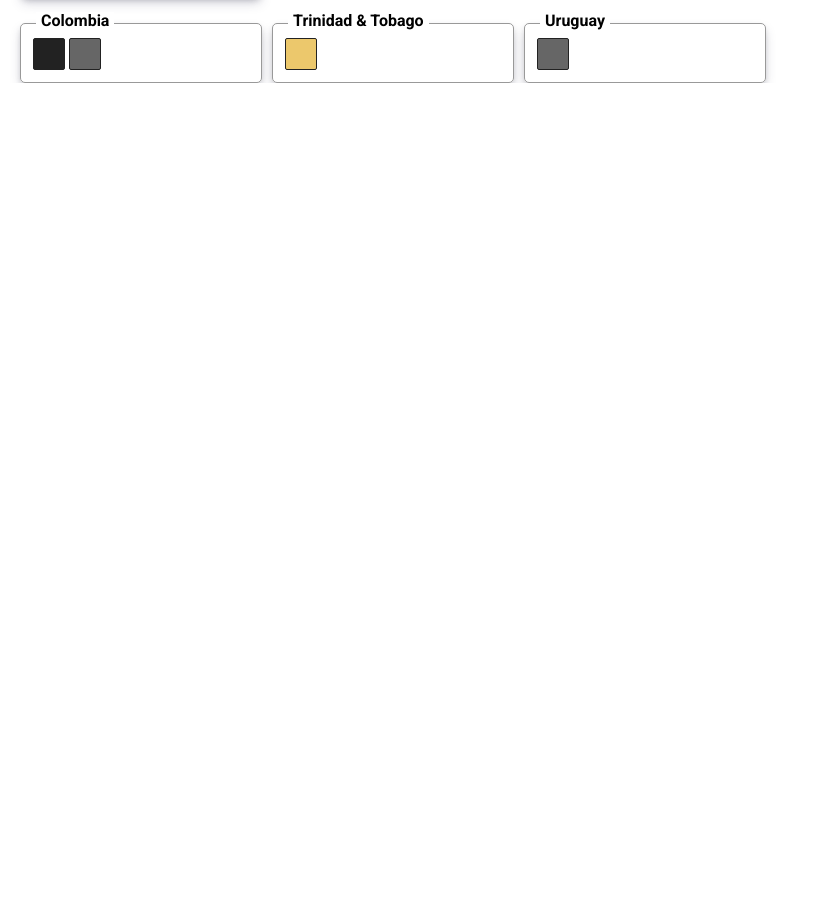
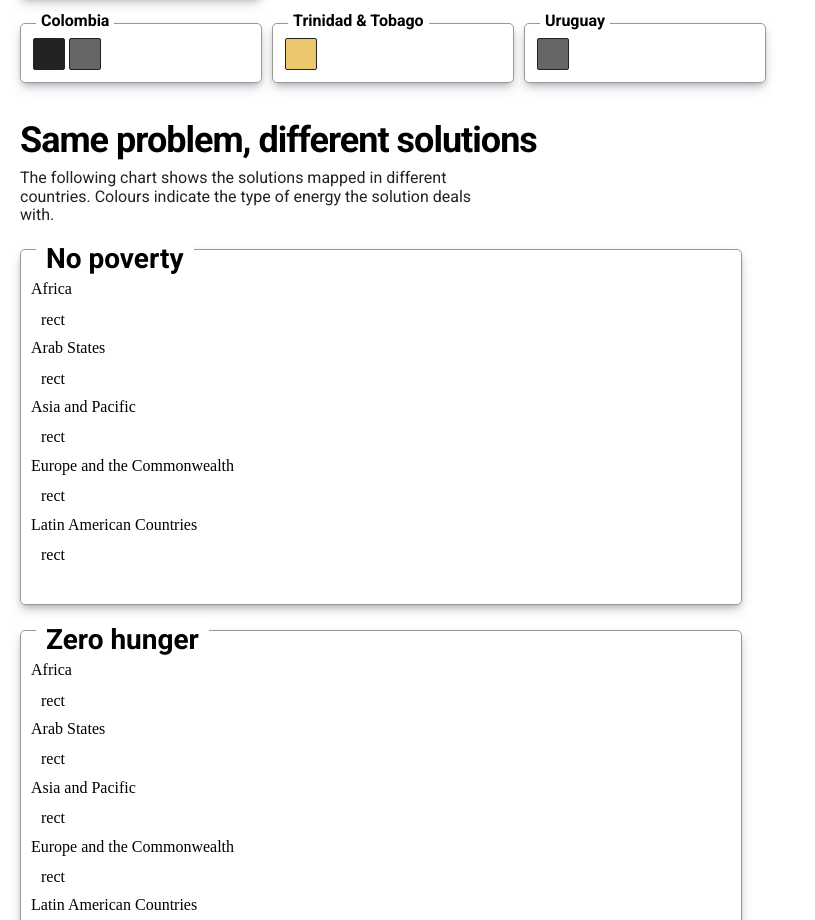
Before and after one commit to schubert-da/undp, a Svelte app: page / in a window 1280 px wide. Shown: the part 3005-3925 px from the top of the page, without its empty margins (0-815 px from the left). Before the commit the page ends 3088 px from the top, so only its background shows below. Built offline with nearby package versions, Linux system fonts and the light colour scheme.

Commit message:
added sdg components

```diff
--- a/data/sdg_data.js
+++ b/data/sdg_data.js
@@ -1,6 +1,6 @@
 export let sdgData = [{
         "sdg": 1,
-        "rb": "Regional Bureau for Africa",
+        "rb": "Africa",
         "Household application": 0.3,
         "Other": 0.1,
         "Renewable general": 0.2,
@@ -10,7 +10,7 @@ export let sdgData = [{
     },
     {
         "sdg": 1,
-        "rb": "Regional Bureau for Arab States",
+        "rb": "Arab States",
         "Household application": 0,
         "Other": 0,
         "Renewable general": 0.25,
@@ -20,7 +20,7 @@ export let sdgData = [{
     },
     {
         "sdg": 1,
-        "rb": "Regional Bureau for Asia and Pacific",
+        "rb": "Asia and Pacific",
         "Household application": 0.25,
         "Other": 0,
         "Renewable general": 0.25,
@@ -30,7 +30,7 @@ export let sdgData = [{
     },
     {
         "sdg": 1,
-        "rb": "Regional Bureau for Europe and the Commonwealth of Independent States",
+        "rb": "Europe and the Commonwealth",
         "Household application": 0.5,
         "Other": 0,
         "Renewable general": 0,
@@ -40,7 +40,7 @@ export let sdgData = [{
     },
     {
         "sdg": 1,
-        "rb": "Regional Bureau for Latin American Countries",
+        "rb": "Latin American Countries",
         "Household application": 0,
         "Other": 0.25,
         "Renewable general": 0.25,
@@ -50,7 +50,7 @@ export let sdgData = [{
     },
     {
         "sdg": 2,
-        "rb": "Regional Bureau for Africa",
+        "rb": "Africa",
         "Household application": 0.15384615384615385,
         "Other": 0,
         "Renewable general": 0.07692307692307693,
@@ -60,7 +60,7 @@ export let sdgData = [{
     },
     {
         "sdg": 2,
-        "rb": "Regional Bureau for Arab States",
+        "rb": "Arab States",
         "Household application": 0,
         "Other": 0,
         "Renewable general": 0,
@@ -70,7 +70,7 @@ export let sdgData = [{
     },
     {
         "sdg": 2,
-        "rb": "Regional Bureau for Asia and Pacific",
+        "rb": "Asia and Pacific",
         "Household application": 0.5,
         "Other": 0.125,
         "Renewable general": 0.125,
@@ -80,7 +80,7 @@ export let sdgData = [{
     },
     {
         "sdg": 2,
-        "rb": "Regional Bureau for Europe and the Commonwealth of Independent States",
+        "rb": "Europe and the Commonwealth",
         "Household application": 0.5,
         "Other": 0,
         "Renewable general": 0,
@@ -90,7 +90,7 @@ export let sdgData = [{
     },
     {
         "sdg": 2,
-        "rb": "Regional Bureau for Latin American Countries",
+        "rb": "Latin American Countries",
         "Household application": 0.5,
         "Other": 0,
         "Renewable general": 0.5,
@@ -100,7 +100,7 @@ export let sdgData = [{
     },
     {
         "sdg": 3,
-        "rb": "Regional Bureau for Africa",
+        "rb": "Africa",
         "Household application": 0.4444444444444444,
         "Other": 0,
         "Renewable general": 0,
@@ -110,7 +110,7 @@ export let sdgData = [{
     },
     {
         "sdg": 3,
-        "rb": "Regional Bureau for Arab States",
+        "rb": "Arab States",
         "Household application": 0,
         "Other": 0,
         "Renewable general": 0,
@@ -120,7 +120,7 @@ export let sdgData = [{
     },
     {
         "sdg": 3,
-        "rb": "Regional Bureau for Asia and Pacific",
+        "rb": "Asia and Pacific",
         "Household application": 0.3333333333333333,
         "Other": 0.16666666666666666,
         "Renewable general": 0,
@@ -130,7 +130,7 @@ export let sdgData = [{
     },
     {
         "sdg": 3,
-        "rb": "Regional Bureau for Europe and the Commonwealth of Independent States",
+        "rb": "Europe and the Commonwealth",
         "Household application": 0,
         "Other": 0,
         "Renewable general": 0,
@@ -140,7 +140,7 @@ export let sdgData = [{
     },
     {
         "sdg": 3,
-        "rb": "Regional Bureau for Latin American Countries",
+        "rb": "Latin American Countries",
         "Household application": 0.2,
         "Other": 0.1,
         "Renewable general": 0.4,
@@ -150,7 +150,7 @@ export let sdgData = [{
     },
     {
         "sdg": 4,
-        "rb": "Regional Bureau for Africa",
+        "rb": "Africa",
         "Household application": 0.6666666666666666,
         "Other": 0,
         "Renewable general": 0.3333333333333333,
@@ -160,7 +160,7 @@ export let sdgData = [{
     },
     {
         "sdg": 4,
-        "rb": "Regional Bureau for Arab States",
+        "rb": "Arab States",
         "Household application": 0,
         "Other": 0,
         "Renewable general": 1,
@@ -170,7 +170,7 @@ export let sdgData = [{
     },
     {
         "sdg": 4,
-        "rb": "Regional Bureau for Asia and Pacific",
+        "rb": "Asia and Pacific",
         "Household application": 0,
         "Other": 1,
         "Renewable general": 0,
@@ -180,7 +180,7 @@ export let sdgData = [{
     },
     {
         "sdg": 4,
-        "rb": "Regional Bureau for Latin American Countries",
+        "rb": "Latin American Countries",
         "Household application": 0,
         "Other": 0,
         "Renewable general": 0.75,
@@ -190,7 +190,7 @@ export let sdgData = [{
     },
     {
         "sdg": 5,
-        "rb": "Regional Bureau for Africa",
+        "rb": "Africa",
         "Household application": 0.6,
         "Other": 0,
         "Renewable general": 0,
@@ -200,7 +200,7 @@ export let sdgData = [{
     },
     {
         "sdg": 5,
-        "rb": "Regional Bureau for Arab States",
+        "rb": "Arab States",
         "Household application": 0,
         "Other": 0,
         "Renewable general": 0,
@@ -210,7 +210,7 @@ export let sdgData = [{
     },
     {
         "sdg": 5,
-        "rb": "Regional Bureau for Asia and Pacific",
+        "rb": "Asia and Pacific",
         "Household application": 0,
         "Other": 1,
         "Renewable general": 0,
@@ -220,7 +220,7 @@ export let sdgData = [{
     },
     {
         "sdg": 5,
-        "rb": "Regional Bureau for Latin American Countries",
+        "rb": "Latin American Countries",
         "Household application": 0,
         "Other": 0,
         "Renewable general": 0.6666666666666666,
@@ -230,7 +230,7 @@ export let sdgData = [{
     },
     {
         "sdg": 6,
-        "rb": "Regional Bureau for Africa",
+        "rb": "Africa",
         "Household application": 0,
         "Other": 0.5,
         "Renewable general": 0,
@@ -240,7 +240,7 @@ export let sdgData = [{
     },
     {
         "sdg": 6,
-        "rb": "Regional Bureau for Arab States",
+        "rb": "Arab States",
         "Household application": 0,
         "Other": 0,
         "Renewable general": 0,
@@ -250,7 +250,7 @@ export let sdgData = [{
     },
     {
         "sdg": 6,
-        "rb": "Regional Bureau for Asia and Pacific",
+        "rb": "Asia and Pacific",
         "Household application": 0,
         "Other": 0.3333333333333333,
         "Renewable general": 0,
@@ -260,7 +260,7 @@ export let sdgData = [{
     },
     {
         "sdg": 6,
-        "rb": "Regional Bureau for Europe and the Commonwealth of Independent States",
+        "rb": "Europe and the Commonwealth",
         "Household application": 0,
         "Other": 1,
         "Renewable general": 0,
@@ -270,7 +270,7 @@ export let sdgData = [{
     },
     {
         "sdg": 6,
-        "rb": "Regional Bureau for Latin American Countries",
+        "rb": "Latin American Countries",
         "Household application": 0.25,
         "Other": 0.25,
         "Renewable general": 0,
@@ -280,7 +280,7 @@ export let sdgData = [{
     },
     {
         "sdg": 7,
-        "rb": "Regional Bureau for Africa",
+        "rb": "Africa",
         "Household application": 0.3516483516483517,
         "Other": 0.025641025641025644,
         "Renewable general": 0.13186813186813187,
@@ -290,7 +290,7 @@ export let sdgData = [{
     },
     {
         "sdg": 7,
-        "rb": "Regional Bureau for Arab States",
+        "rb": "Arab States",
         "Household application": 0.2222222222222222,
         "Other": 0.05555555555555555,
         "Renewable general": 0.1111111111111111,
@@ -300,7 +300,7 @@ export let sdgData = [{
     },
     {
         "sdg": 7,
-        "rb": "Regional Bureau for Asia and Pacific",
+        "rb": "Asia and Pacific",
         "Household application": 0.45454545454545453,
         "Other": 0.05113636363636363,
         "Renewable general": 0.056818181818181816,
@@ -310,7 +310,7 @@ export let sdgData = [{
     },
     {
         "sdg": 7,
-        "rb": "Regional Bureau for Europe and the Commonwealth of Independent States",
+        "rb": "Europe and the Commonwealth",
         "Household application": 1,
         "Other": 0,
         "Renewable general": 0,
@@ -320,7 +320,7 @@ export let sdgData = [{
     },
     {
         "sdg": 7,
-        "rb": "Regional Bureau for Latin American Countries",
+        "rb": "Latin American Countries",
         "Household application": 0.20987654320987653,
         "Other": 0.018518518518518517,
         "Renewable general": 0.18518518518518517,
@@ -330,7 +330,7 @@ export let sdgData = [{
     },
     {
         "sdg": 8,
-        "rb": "Regional Bureau for Africa",
+        "rb": "Africa",
         "Household application": 0,
         "Other": 0,
         "Renewable general": 0.2727272727272727,
@@ -340,7 +340,7 @@ export let sdgData = [{
     },
     {
         "sdg": 8,
-        "rb": "Regional Bureau for Arab States",
+        "rb": "Arab States",
         "Household application": 0,
         "Other": 0,
         "Renewable general": 0,
@@ -350,7 +350,7 @@ export let sdgData = [{
     },
     {
         "sdg": 8,
-        "rb": "Regional Bureau for Asia and Pacific",
+        "rb": "Asia and Pacific",
         "Household application": 0.3333333333333333,
         "Other": 0,
         "Renewable general": 0,
@@ -360,7 +360,7 @@ export let sdgData = [{
     },
     {
         "sdg": 8,
-        "rb": "Regional Bureau for Europe and the Commonwealth of Independent States",
+        "rb": "Europe and the Commonwealth",
         "Household application": 1,
         "Other": 0,
         "Renewable general": 0,
@@ -370,7 +370,7 @@ export let sdgData = [{
     },
     {
         "sdg": 8,
-        "rb": "Regional Bureau for Latin American Countries",
+        "rb": "Latin American Countries",
         "Household application": 0,
         "Other": 0.2,
         "Renewable general": 0.6,
@@ -380,7 +380,7 @@ export let sdgData = [{
     },
     {
         "sdg": 9,
-        "rb": "Regional Bureau for Africa",
+        "rb": "Africa",
         "Household application": 0.32432432432432434,
         "Other": 0.02702702702702703,
         "Renewable general": 0.2702702702702703,
@@ -390,7 +390,7 @@ export let sdgData = [{
     },
     {
         "sdg": 9,
-        "rb": "Regional Bureau for Arab States",
+        "rb": "Arab States",
         "Household application": 0.3333333333333333,
         "Other": 0,
         "Renewable general": 0.6666666666666666,
@@ -400,7 +400,7 @@ export let sdgData = [{
     },
     {
         "sdg": 9,
-        "rb": "Regional Bureau for Asia and Pacific",
+        "rb": "Asia and Pacific",
         "Household application": 0.23809523809523808,
         "Other": 0.09523809523809523,
         "Renewable general": 0,
@@ -410,7 +410,7 @@ export let sdgData = [{
     },
     {
         "sdg": 9,
-        "rb": "Regional Bureau for Europe and the Commonwealth of Independent States",
+        "rb": "Europe and the Commonwealth",
         "Household application": 0.6666666666666666,
         "Other": 0.3333333333333333,
         "Renewable general": 0,
@@ -420,7 +420,7 @@ export let sdgData = [{
     },
     {
         "sdg": 9,
-        "rb": "Regional Bureau for Latin American Countries",
+        "rb": "Latin American Countries",
         "Household application": 0.1724137931034483,
         "Other": 0.04597701149425287,
         "Renewable general": 0.1724137931034483,
@@ -430,7 +430,7 @@ export let sdgData = [{
     },
     {
         "sdg": 10,
-        "rb": "Regional Bureau for Africa",
+        "rb": "Africa",
         "Household application": 0.25,
         "Other": 0.125,
         "Renewable general": 0.25,
@@ -440,7 +440,7 @@ export let sdgData = [{
     },
     {
         "sdg": 10,
-        "rb": "Regional Bureau for Arab States",
+        "rb": "Arab States",
         "Household application": 0.5,
         "Other": 0,
         "Renewable general": 0,
@@ -450,7 +450,7 @@ export let sdgData = [{
     },
     {
         "sdg": 10,
-        "rb": "Regional Bureau for Asia and Pacific",
+        "rb": "Asia and Pacific",
         "Household application": 0,
         "Other": 0,
         "Renewable general": 0,
@@ -460,7 +460,7 @@ export let sdgData = [{
     },
     {
         "sdg": 10,
-        "rb": "Regional Bureau for Latin American Countries",
+        "rb": "Latin American Countries",
         "Household application": 0.23809523809523808,
         "Other": 0,
         "Renewable general": 0.09523809523809523,
@@ -470,7 +470,7 @@ export let sdgData = [{
     },
     {
         "sdg": 11,
-        "rb": "Regional Bureau for Africa",
+        "rb": "Africa",
         "Household application": 0.25925925925925924,
         "Other": 0.05555555555555555,
         "Renewable general": 0.37037037037037035,
@@ -480,7 +480,7 @@ export let sdgData = [{
     },
     {
         "sdg": 11,
-        "rb": "Regional Bureau for Arab States",
+        "rb": "Arab States",
         "Household application": 0,
         "Other": 0,
         "Renewable general": 1,
@@ -490,7 +490,7 @@ export let sdgData = [{
     },
     {
         "sdg": 11,
-        "rb": "Regional Bureau for Asia and Pacific",
+        "rb": "Asia and Pacific",
         "Household application": 0.12121212121212122,
         "Other": 0.045454545454545456,
         "Renewable general": 0.12121212121212122,
@@ -500,7 +500,7 @@ export let sdgData = [{
     },
     {
         "sdg": 11,
-        "rb": "Regional Bureau for Europe and the Commonwealth of Independent States",
+        "rb": "Europe and the Commonwealth",
         "Household application": 0.25,
         "Other": 0,
         "Renewable general": 0.5,
@@ -510,7 +510,7 @@ export let sdgData = [{
     },
     {
         "sdg": 11,
-        "rb": "Regional Bureau for Latin American Countries",
+        "rb": "Latin American Countries",
         "Household application": 0.21621621621621623,
         "Other": 0.05405405405405406,
         "Renewable general": 0.21621621621621623,
@@ -520,7 +520,7 @@ export let sdgData = [{
     },
     {
         "sdg": 12,
-        "rb": "Regional Bureau for Africa",
+        "rb": "Africa",
         "Household application": 0.4857142857142857,
         "Other": 0.04285714285714286,
         "Renewable general": 0.05714285714285714,
@@ -530,7 +530,7 @@ export let sdgData = [{
     },
     {
         "sdg": 12,
-        "rb": "Regional Bureau for Arab States",
+        "rb": "Arab States",
         "Household application": 0.2,
         "Other": 0.1,
         "Renewable general": 0.1,
@@ -540,7 +540,7 @@ export let sdgData = [{
     },
     {
         "sdg": 12,
-        "rb": "Regional Bureau for Asia and Pacific",
+        "rb": "Asia and Pacific",
         "Household application": 0,
         "Other": 0.09090909090909091,
         "Renewable general": 0,
@@ -550,7 +550,7 @@ export let sdgData = [{
     },
     {
         "sdg": 12,
-        "rb": "Regional Bureau for Latin American Countries",
+        "rb": "Latin American Countries",
         "Household application": 0.3076923076923077,
         "Other": 0.07692307692307693,
         "Renewable general": 0.23076923076923078,
@@ -560,7 +560,7 @@ export let sdgData = [{
     },
     {
         "sdg": 13,
-        "rb": "Regional Bureau for Africa",
+        "rb": "Africa",
         "Household application": 0.375,
         "Other": 0.03125,
         "Renewable general": 0.10416666666666667,
@@ -570,7 +570,7 @@ export let sdgData = [{
     },
     {
         "sdg": 13,
-        "rb": "Regional Bureau for Arab States",
+        "rb": "Arab States",
         "Household application": 0,
         "Other": 0,
         "Renewable general": 0.4,
@@ -580,7 +580,7 @@ export let sdgData = [{
     },
     {
         "sdg": 13,
-        "rb": "Regional Bureau for Asia and Pacific",
+        "rb": "Asia and Pacific",
         "Household application": 0.10526315789473684,
         "Other": 0,
         "Renewable general": 0.10526315789473684,
@@ -590,7 +590,7 @@ export let sdgData = [{
     },
     {
         "sdg": 13,
-        "rb": "Regional Bureau for Europe and the Commonwealth of Independent States",
+        "rb": "Europe and the Commonwealth",
         "Household application": 0,
         "Other": 0,
         "Renewable general": 0.6666666666666666,
@@ -600,7 +600,7 @@ export let sdgData = [{
     },
     {
         "sdg": 13,
-        "rb": "Regional Bureau for Latin American Countries",
+        "rb": "Latin American Countries",
         "Household application": 0.16666666666666666,
         "Other": 0.08333333333333333,
         "Renewable general": 0.25,
@@ -610,7 +610,7 @@ export let sdgData = [{
     },
     {
         "sdg": 14,
-        "rb": "Regional Bureau for Africa",
+        "rb": "Africa",
         "Household application": 0,
         "Other": 1,
         "Renewable general": 0,
@@ -620,7 +620,7 @@ export let sdgData = [{
     },
     {
         "sdg": 14,
-        "rb": "Regional Bureau for Asia and Pacific",
+        "rb": "Asia and Pacific",
         "Household application": 0,
         "Other": 0,
         "Renewable general": 0,
@@ -630,7 +630,7 @@ export let sdgData = [{
     },
     {
         "sdg": 14,
-        "rb": "Regional Bureau for Latin American Countries",
+        "rb": "Latin American Countries",
         "Household application": 0,
         "Other": 0.5,
         "Renewable general": 0,
@@ -640,7 +640,7 @@ export let sdgData = [{
     },
     {
         "sdg": 15,
-        "rb": "Regional Bureau for Africa",
+        "rb": "Africa",
         "Household application": 1,
         "Other": 0,
         "Renewable general": 0,
@@ -650,7 +650,7 @@ export let sdgData = [{
     },
     {
         "sdg": 15,
-        "rb": "Regional Bureau for Arab States",
+        "rb": "Arab States",
         "Household application": 0,
         "Other": 0,
         "Renewable general": 0.5,
@@ -660,7 +660,7 @@ export let sdgData = [{
     },
     {
         "sdg": 15,
-        "rb": "Regional Bureau for Asia and Pacific",
+        "rb": "Asia and Pacific",
         "Household application": 0,
         "Other": 0,
         "Renewable general": 0.5,
@@ -670,7 +670,7 @@ export let sdgData = [{
     },
     {
         "sdg": 15,
-        "rb": "Regional Bureau for Europe and the Commonwealth of Independent States",
+        "rb": "Europe and the Commonwealth",
         "Household application": 0,
         "Other": 0,
         "Renewable general": 1,
@@ -680,7 +680,7 @@ export let sdgData = [{
     },
     {
         "sdg": 15,
-        "rb": "Regional Bureau for Latin American Countries",
+        "rb": "Latin American Countries",
         "Household application": 0,
         "Other": 0,
         "Renewable general": 0,
@@ -690,7 +690,7 @@ export let sdgData = [{
     },
     {
         "sdg": 16,
-        "rb": "Regional Bureau for Europe and the Commonwealth of Independent States",
+        "rb": "Europe and the Commonwealth",
         "Household application": 0,
         "Other": 0,
         "Renewable general": 1,
@@ -700,7 +700,7 @@ export let sdgData = [{
     },
     {
         "sdg": 17,
-        "rb": "Regional Bureau for Africa",
+        "rb": "Africa",
         "Household application": 0.5,
         "Other": 0,
         "Renewable general": 0,
@@ -710,7 +710,7 @@ export let sdgData = [{
     },
     {
         "sdg": 17,
-        "rb": "Regional Bureau for Asia and Pacific",
+        "rb": "Asia and Pacific",
         "Household application": 0,
         "Other": 0,
         "Renewable general": 1,
@@ -719,3 +719,23 @@ export let sdgData = [{
         "title": "Partnership for the Goals"
     }
 ]
+
+export let sdgLabels = {
+    1:	"No poverty",
+    2:	"Zero hunger",
+    3:	"Good health and well-being",
+    4:	"Quality education",
+    5:	"Gender equality",
+    6:	"Clean water and sanitation",
+    7:	"Affordable and clean energy",
+    8:	"Decent work and economic growth",
+    9:	"Industry, innovation and infrastructure",
+    10:	"Reduced inequalities",
+    11:	"Sustainable cities and communities",
+    12:	"Responsible consumption and production",
+    13:	"Climate action",
+    14:	"Life below water",
+    15:	"Life on land",
+    16:	"Peace, justice and strong institutions",
+    17:	"Partnership for the Goals"
+}
--- a/src/App.svelte
+++ b/src/App.svelte
@@ -1,9 +1,12 @@
 <script>
   import SourceGraph from "./components/sourcesGraph/sourceGraph.svelte";
+  import SdgGraph from "./components/sdgGraph/sdgGraph.svelte";
 </script>
 
 <main>
   <SourceGraph/>
+  <br><br>
+  <SdgGraph/>
 </main>
 
 <style>
--- /dev/null
+++ b/src/components/sdgGraph/sdgGraph.svelte
@@ -0,0 +1,83 @@
+<script>
+    import SdgRb from "./sdgRB/sdgRB.svelte";
+    import { sdgData, sdgLabels } from "../../../data/sdg_data";
+
+
+    let chosenSDGs = [1,2,3,4,5];
+</script>
+
+<div class="title">
+    <h2> Same problem, different solutions </h2>
+    <p>
+        The following chart shows the solutions mapped in different countries.
+        Colours indicate the type of energy the solution deals with.
+    </p>
+</div>
+
+<!-- <SourceLegend/> -->
+
+<div class="graph-container">
+
+    {#each chosenSDGs as sdg }
+        <div class="sdg-container">
+            <h2 class="sdg-title"> { sdgLabels[sdg] } </h2>
+            <SdgRb rbData = {sdgData.filter( d => d.sdg === sdg )}/>
+        </div>
+    {/each}
+
+</div>
+
+
+<style>
+    .sdg-container{
+        padding: 30px 10px;
+        margin-top: 25px;
+        margin-bottom: auto;
+        margin-right: 10px;
+        box-shadow: rgba(50, 50, 93, 0.25) 0px 6px 12px -2px, rgba(0, 0, 0, 0.3) 0px 3px 7px -3px;
+
+        border: 1px solid #999;
+        border-radius: 5px;
+        max-width: 700px;
+
+        position: relative;
+    }
+
+    .sdg-container .sdg-title{
+        padding: 0px 5px;
+        font-family: 'Roboto';
+        font-weight: bold;
+        background-color: #fff;
+        margin: 0;
+        padding: 5px 10px;
+        border: none;
+
+        position: absolute;
+        left: 15px;
+        top: -12px;
+    }
+
+    .title h2{
+        font-family: "Roboto";
+        font-size: 36px;
+        letter-spacing: -1px;
+        margin: 0;
+        margin-bottom: 8px;
+    }
+
+    .title p{
+        font-family: "Roboto";
+        font-size: 16px;
+        color: #222;
+        max-width: 54ch;
+        margin: 0;
+    }
+
+    .graph-container h2{
+        font-family: 'Roboto';
+        font-size: 28px;
+
+        max-width: 50%;
+        border-bottom: 1px solid #999;
+    }
+</style>
--- /dev/null
+++ b/src/components/sdgGraph/sdgRB/sdgRB.svelte
@@ -0,0 +1,62 @@
+<script>
+    export let rbData;
+
+    console.log(rbData);
+</script>
+
+{#each rbData as rb }
+    <div class="rb-container">
+        <div class="title">
+            {rb.rb}
+        </div>
+
+        <div class="rect-container">
+            rect
+        </div>
+    </div>
+{/each}
+
+
+<style>
+    .rb-container{
+
+    }
+
+    .rect-container{
+        display: flex;
+        flex-wrap: wrap;
+        width: 220px;
+        margin: 12px 10px 10px 10px;
+    }
+
+    .rect{
+        width: 30px;
+        height: 30px;
+        margin: 2px;
+
+        background-color: #666;
+        border: 1px solid #222;
+        border-radius: 2px;
+    }
+
+    .rect-household{
+        background-color: #509DBA;
+    }
+
+    .rect-solar{
+        background-color: #222;
+    }
+
+    .rect-thermal{
+        background-color: #666;
+    }
+
+    .rect-renewable{
+        background-color: #ECC86C;
+    }
+
+    .rect-other{
+        background-color: #E0E0E0;
+    }
+
+</style>
```
